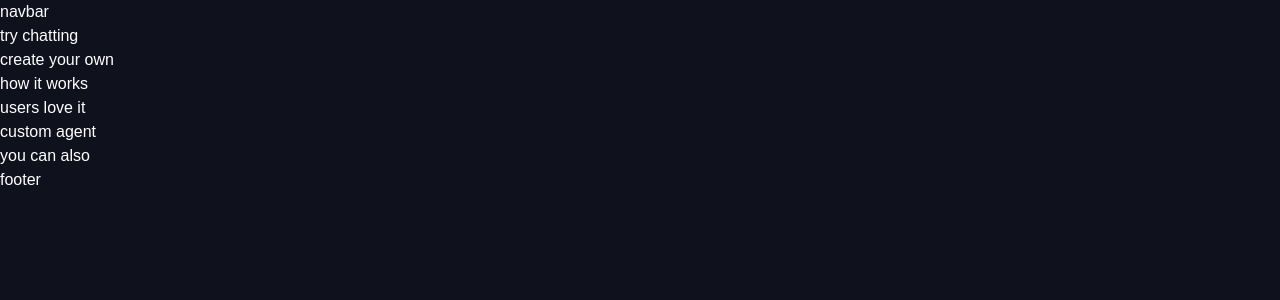
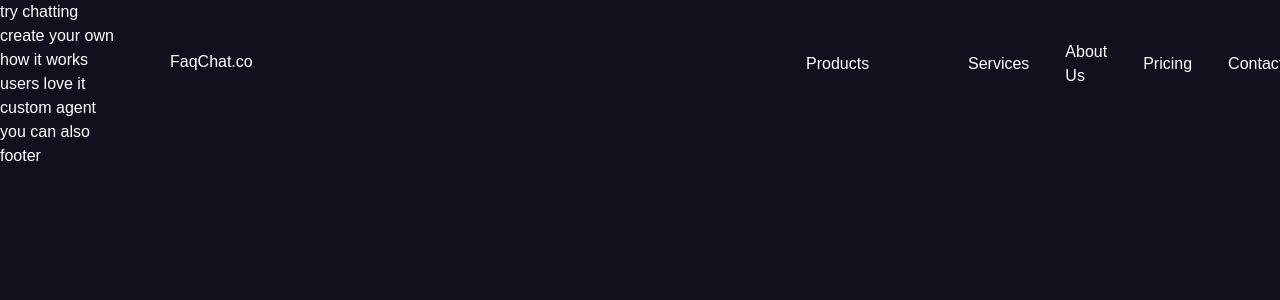
Before and after one commit to mbarto202/FAQChat, a Next.js app: page / in a window 1280 px wide. Shown: the top 300 px of the page. Built offline with nearby package versions, Linux system fonts and the light colour scheme.

Commit message:
Navbar has a foundation

```diff
--- /dev/null
+++ b/app/components/Navbar.module.css
@@ -0,0 +1,68 @@
+/* Frame 2 */
+.navbar {
+    position: absolute;
+    width: 1120px;
+    height: 28px;
+    left: 160px;
+    top: 48px;
+
+    /* Auto layout */
+    display: flex;
+    flex-direction: row;
+    justify-content: space-between;
+    align-items: center;
+    padding: 0px;
+}
+
+/* FaqChat.co */
+.logo {
+    position: static;
+    width: 142px;
+    height: 24px;
+    flex: none;
+    order: 0;
+    flex-grow: 0;
+    margin: 0px 10px;
+}
+
+/* Frame 427321851 - List of options on the right */
+.navLinks {
+    position: static;
+    width: 500px;
+    height: 28px;
+
+    /* Auto layout */
+    display: flex;
+    flex-direction: row;
+    justify-content: flex-start;
+    align-items: center;
+    gap: 36px;
+    padding: 4px 0 0 0;
+
+    /* Inside Auto Layout */
+    flex: none;
+    order: 1;
+    flex-grow: 0;
+    margin: 0px 10px;
+}
+
+/* Frame 427321849 - Products Option */
+.productsOption {
+    position: static;
+    width: 90px;
+    height: 24px;
+
+    /* Auto layout */
+    display: flex;
+    flex-direction: row;
+    justify-content: flex-start;
+    align-items: center;
+    gap: 8;
+    padding: 0px;
+
+    /* Inside Auto Layout */
+    flex: none;
+    order: 0;
+    flex-grow: 0;
+    margin: 0px 36px;
+}
--- a/app/components/Navbar.tsx
+++ b/app/components/Navbar.tsx
@@ -1,9 +1,17 @@
 import React from 'react';
+import styles from './Navbar.module.css';
 
-const Navbar = () => {
+export default function Navbar() {
   return (
-    <div>navbar</div>
+    <nav className={styles.navbar}>
+      <div className={styles.logo}>FaqChat.co</div>
+      <ul className={styles.navLinks}>
+        <li className={styles.productsOption}><a href="#products">Products</a></li>
+        <li><a href="#services">Services</a></li>
+        <li><a href="#about">About Us</a></li>
+        <li><a href="#pricing">Pricing</a></li>
+        <li><a href="#contact">Contact</a></li>
+      </ul>
+    </nav>
   );
-};
-
-export default Navbar;
+}
```
Also changed, not shown: app/components/CreateYourOwn.module.css (added), app/components/CustomAgent.module.css (added), app/components/Footer.module.css (added), app/components/HowItWorks.module.css (added), app/components/TryChatting.module.css (added), app/components/UsersLoveIt.module.css (added), app/components/YouCanAlso.module.css (added).
